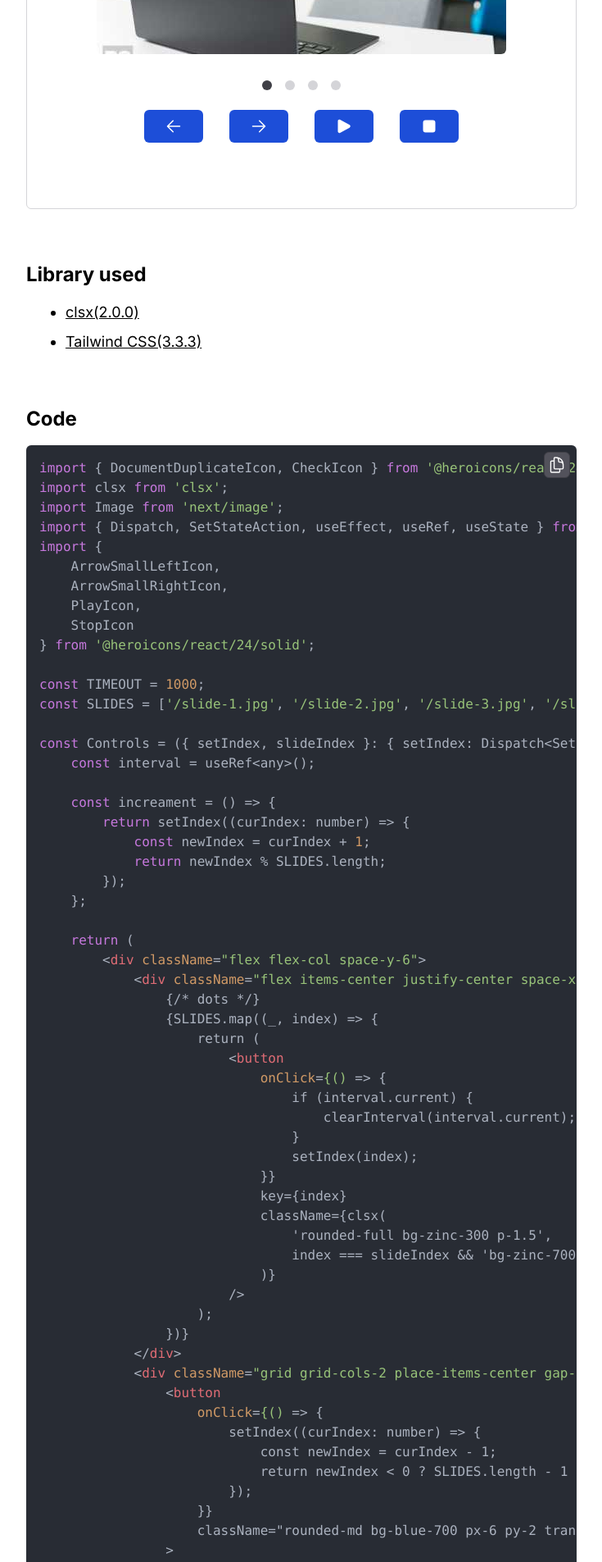
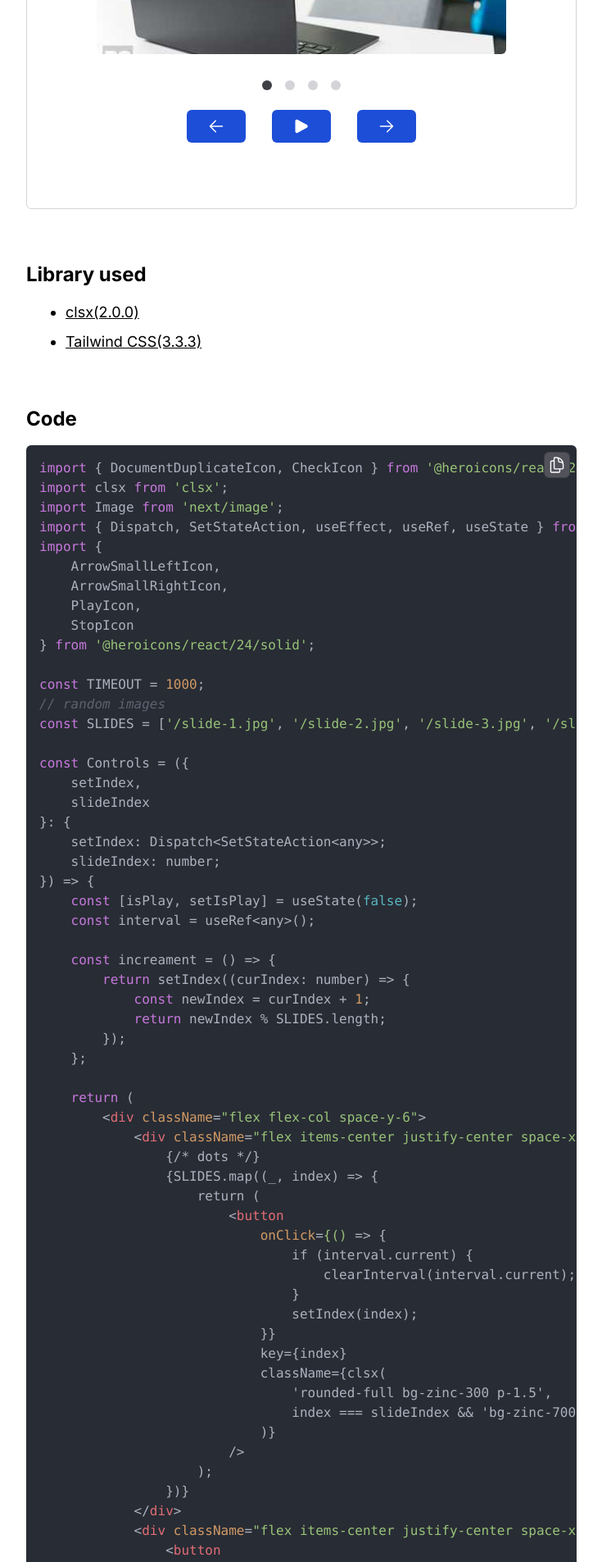
Before and after one commit to aligorgin/frontendali, a Next.js app: page /codes/carousel-slider in a window 1280 px wide. Shown: the part 420-2325 px from the top of the page at 82% size, without its empty margins (272-1007 px from the left). Built offline with nearby package versions, Linux system fonts and the light colour scheme.

Commit message:
enhanced slider codes

```diff
--- a/src/app/codes/carousel-slider/CarouselSlider.tsx
+++ b/src/app/codes/carousel-slider/CarouselSlider.tsx
@@ -26,9 +26,17 @@ import {
 } from '@heroicons/react/24/solid';
 
 const TIMEOUT = 1000;
+// random images
 const SLIDES = ['/slide-1.jpg', '/slide-2.jpg', '/slide-3.jpg', '/slide-4.jpg'];
 
-const Controls = ({ setIndex, slideIndex }: { setIndex: Dispatch<SetStateAction<any>>; slideIndex: number }) => {
+const Controls = ({
+	setIndex,
+	slideIndex
+}: {
+	setIndex: Dispatch<SetStateAction<any>>;
+	slideIndex: number;
+}) => {
+	const [isPlay, setIsPlay] = useState(false);
 	const interval = useRef<any>();
 
 	const increament = () => {
@@ -60,28 +68,36 @@ const Controls = ({ setIndex, slideIndex }: { setIndex: Dispatch<SetStateAction<
 					);
 				})}
 			</div>
-			<div className="grid grid-cols-2 place-items-center gap-8 pt-8 sm:grid-cols-4 sm:pt-0">
+			<div className="flex items-center justify-center space-x-4 pt-8 sm:space-x-8 sm:pt-0">
 				<button
 					onClick={() => {
 						setIndex((curIndex: number) => {
 							const newIndex = curIndex - 1;
 							return newIndex < 0 ? SLIDES.length - 1 : newIndex;
 						});
+						if (interval.current) {
+							clearInterval(interval.current);
+							setIsPlay(false);
+						}
 					}}
 					className="rounded-md bg-blue-700 px-6 py-2 transition hover:scale-95 active:scale-105"
 				>
 					<ArrowSmallLeftIcon className="w-6 text-white" />
 				</button>
+				{isPlay ? (
 					<button
 						onClick={() => {
-						increament();
+							setIsPlay(!isPlay);
+							clearInterval(interval.current);
 						}}
 						className="rounded-md bg-blue-700 px-6 py-2 transition hover:scale-95 active:scale-105"
 					>
-					<ArrowSmallRightIcon className="w-6 text-white" />
+						<StopIcon className="w-6 text-white" />
 					</button>
+				) : (
 					<button
 						onClick={() => {
+							setIsPlay(!isPlay);
 							if (interval.current) {
 								clearInterval(interval.current);
 							}
@@ -91,13 +107,18 @@ const Controls = ({ setIndex, slideIndex }: { setIndex: Dispatch<SetStateAction<
 					>
 						<PlayIcon className="w-6 text-white" />
 					</button>
+				)}
 				<button
 					onClick={() => {
+						increament();
+						if (interval.current) {
 							clearInterval(interval.current);
+							setIsPlay(false);
+						}
 					}}
 					className="rounded-md bg-blue-700 px-6 py-2 transition hover:scale-95 active:scale-105"
 				>
-					<StopIcon className="w-6 text-white" />
+					<ArrowSmallRightIcon className="w-6 text-white" />
 				</button>
 			</div>
 		</div>
@@ -116,7 +137,7 @@ const Slide = ({ slideNumber }: { slideNumber: number }) => {
 			transition={{ ease: 'easeOut', duration: 2 }}
 			className="relative h-[200px] w-full sm:w-[500px]"
 		>
-			{loaded && <div className="h-full w-full bg-zinc-300 dark:bg-zinc-600" />}
+			{loaded && <div className="shimmer h-full w-full" />}
 			<Image
 				alt="image"
 				src={SLIDES[slideNumber]}
@@ -131,12 +152,15 @@ const Slide = ({ slideNumber }: { slideNumber: number }) => {
 
 export default function Slides() {
 	const [index, setIndex] = useState(0);
+
 	return (
-		<div className="mt-12">
-			<div className="text-center text-4xl font-bold">Carousel Slider</div>
-			<div className="mt-16 flex flex-col items-center justify-center space-y-8 px-4">
+		<div>
+			<div className="mt-12 px-2 md:px-0">
+				<div className="text-center text-4xl font-bold md:text-left">Carousel Slider</div>
+				<div className="mt-16 flex flex-col items-center justify-center space-y-8 rounded-md border border-zinc-300 px-2 py-20 dark:border-zinc-600 ">
 					<Slide slideNumber={index} />
 					<Controls setIndex={setIndex} slideIndex={index} />
+				</div>
 			</div>
 		</div>
 	);
@@ -144,6 +168,7 @@ export default function Slides() {
 `;
 
 const TIMEOUT = 1000;
+// randome images
 const SLIDES = ['/slide-1.jpg', '/slide-2.jpg', '/slide-3.jpg', '/slide-4.jpg'];
 
 const Controls = ({
@@ -153,6 +178,7 @@ const Controls = ({
 	setIndex: Dispatch<SetStateAction<any>>;
 	slideIndex: number;
 }) => {
+	const [isPlay, setIsPlay] = useState(false);
 	const interval = useRef<any>();
 
 	const increament = () => {
@@ -184,28 +210,36 @@ const Controls = ({
 					);
 				})}
 			</div>
-			<div className="grid grid-cols-2 place-items-center gap-8 pt-8 sm:grid-cols-4 sm:pt-0">
+			<div className="flex items-center justify-center space-x-4 pt-8 sm:space-x-8 sm:pt-0">
 				<button
 					onClick={() => {
 						setIndex((curIndex: number) => {
 							const newIndex = curIndex - 1;
 							return newIndex < 0 ? SLIDES.length - 1 : newIndex;
 						});
+						if (interval.current) {
+							clearInterval(interval.current);
+							setIsPlay(false);
+						}
 					}}
 					className="rounded-md bg-blue-700 px-6 py-2 transition hover:scale-95 active:scale-105"
 				>
 					<ArrowSmallLeftIcon className="w-6 text-white" />
 				</button>
+				{isPlay ? (
 					<button
 						onClick={() => {
-						increament();
+							setIsPlay(!isPlay);
+							clearInterval(interval.current);
 						}}
 						className="rounded-md bg-blue-700 px-6 py-2 transition hover:scale-95 active:scale-105"
 					>
-					<ArrowSmallRightIcon className="w-6 text-white" />
+						<StopIcon className="w-6 text-white" />
 					</button>
+				) : (
 					<button
 						onClick={() => {
+							setIsPlay(!isPlay);
 							if (interval.current) {
 								clearInterval(interval.current);
 							}
@@ -215,13 +249,18 @@ const Controls = ({
 					>
 						<PlayIcon className="w-6 text-white" />
 					</button>
+				)}
 				<button
 					onClick={() => {
+						increament();
+						if (interval.current) {
 							clearInterval(interval.current);
+							setIsPlay(false);
+						}
 					}}
 					className="rounded-md bg-blue-700 px-6 py-2 transition hover:scale-95 active:scale-105"
 				>
-					<StopIcon className="w-6 text-white" />
+					<ArrowSmallRightIcon className="w-6 text-white" />
 				</button>
 			</div>
 		</div>
```
Also changed, not shown: public/slider.png. Lines whose indentation alone changed are shown as unchanged.
